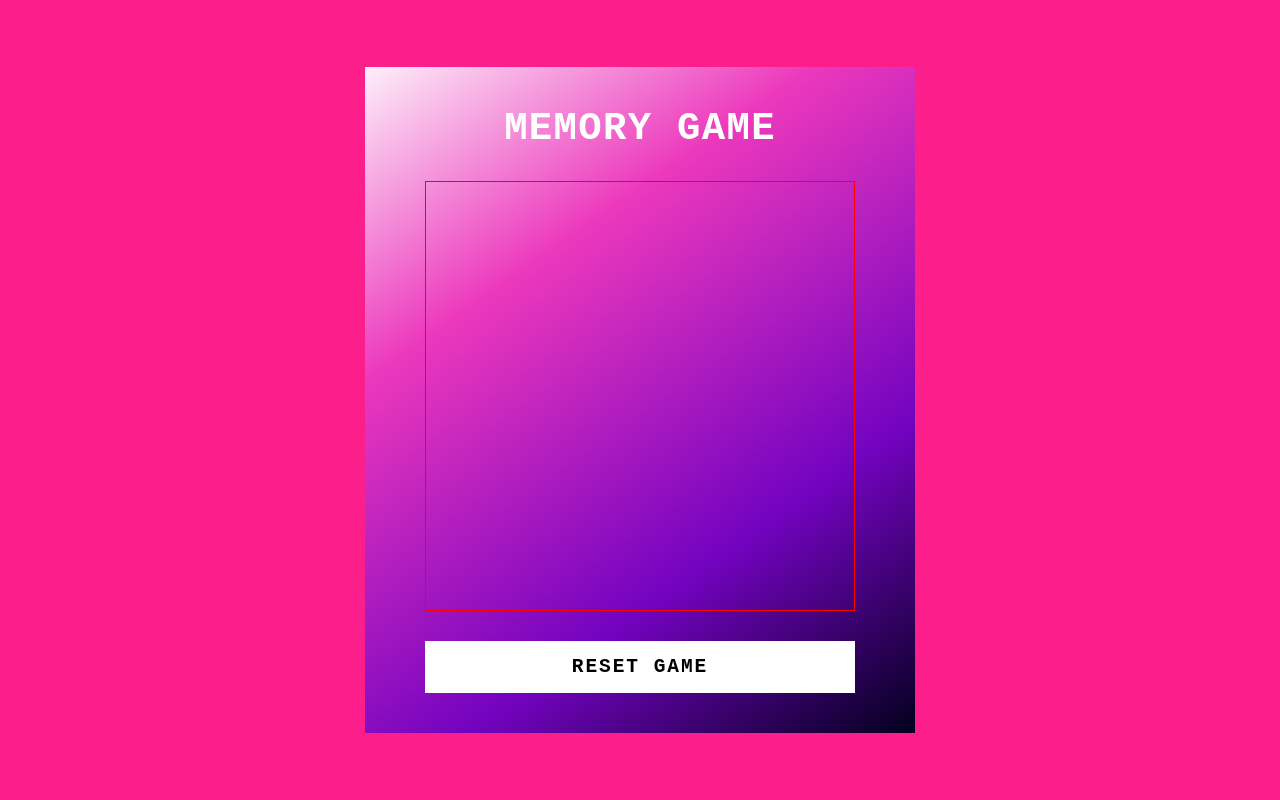
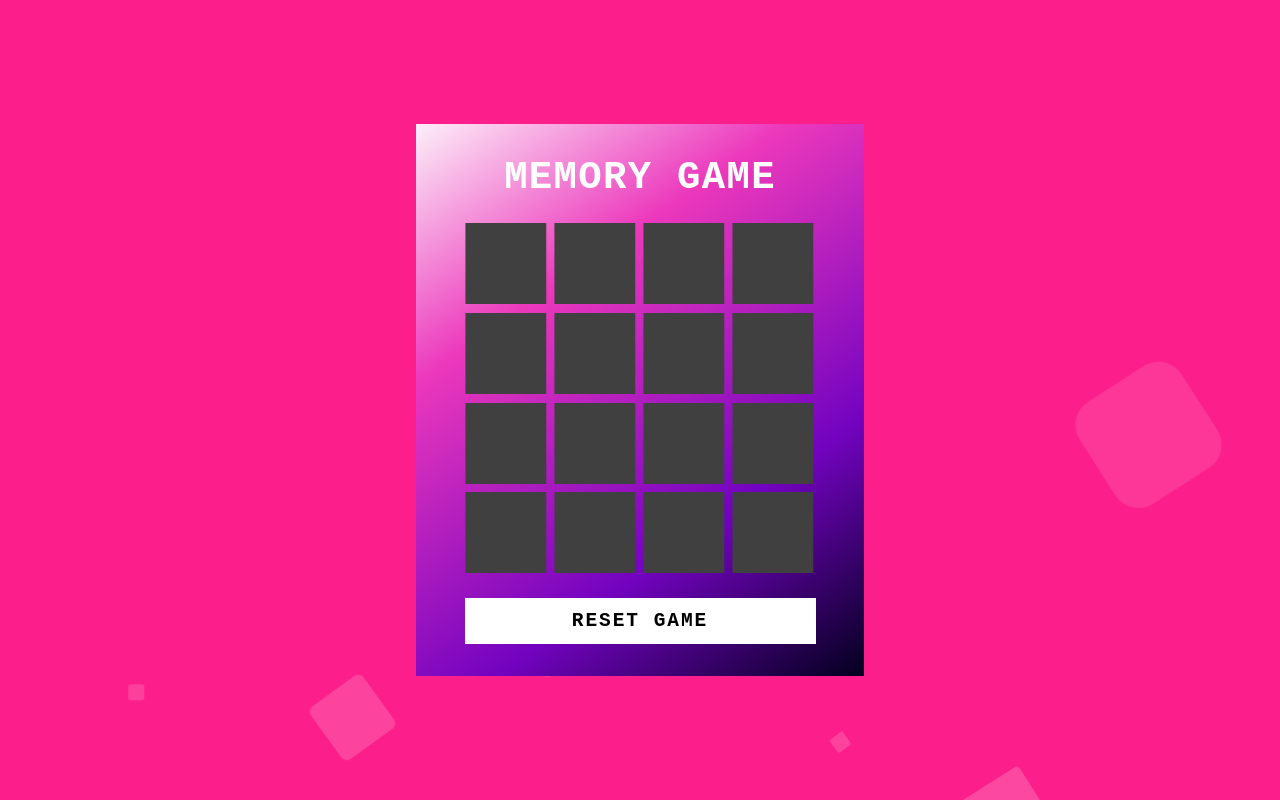
Before and after one commit to CleytonFerreira/memory-game, a plain HTML site: page index.html in a window 1280 px wide. Drawn offline with Linux system fonts and the light colour scheme.

Commit message:
Lógica do projeto

```diff
--- a/index.html
+++ b/index.html
@@ -6,10 +6,23 @@
     <meta name="viewport" content="width=device-width, initial-scale=1.0">
     <link rel="stylesheet" href="./src/styles/reset.css">
     <link rel="stylesheet" href="./src/styles/main.css">
+    <link rel="stylesheet" href="./src/styles/bg.css">
     <title>Memory Game</title>
 </head>
 
 <body>
+    <ul class="bubbles">
+        <li></li>
+        <li></li>
+        <li></li>
+        <li></li>
+        <li></li>
+        <li></li>
+        <li></li>
+        <li></li>
+        <li></li>
+        <li></li>
+    </ul>
     <div class="container">
         <h2>Memory Game</h2>
         <div class="game"></div>
--- a/src/scripts/engine.js
+++ b/src/scripts/engine.js
@@ -0,0 +1,57 @@
+const emojis = [
+    '😺',
+    '😺',
+    '🦊',
+    '🦊',
+    '🦒',
+    '🦒',
+    '🦓',
+    '🦓',
+    '🐷',
+    '🐷',
+    '🦝',
+    '🦝',
+    '🐰',
+    '🐰',
+    '🐵',
+    '🐵'
+];
+
+let openCards = [];
+
+let shuffleEmojis = emojis.sort(() => (Math.random() > 0.5 ? 2 : -1));
+
+for (let i = 0; i < emojis.length; i++) {
+    let box = document.createElement('div');
+    box.className = 'item';
+    box.innerHTML = shuffleEmojis[i];
+    box.onclick = handleClick;
+    document.querySelector('.game').appendChild(box);
+}
+
+function handleClick() {
+    if (openCards.length < 2) {
+        this.classList.add('boxOpen');
+        openCards.push(this);
+    }
+
+    if (openCards.length == 2) {
+        setTimeout(checkMatch, 500);
+    }
+}
+
+function checkMatch() {
+    if (openCards[0].innerHTML === openCards[1].innerHTML) {
+        openCards[0].classList.add('boxMatch');
+        openCards[1].classList.add('boxMatch');
+    } else {
+        openCards[0].classList.remove('boxOpen');
+        openCards[1].classList.remove('boxOpen');
+    }
+
+    openCards = [];
+
+    if (document.querySelectorAll('.boxMatch').length === emojis.length) {
+        alert('Você venceu! 😎');
+    }
+}
--- /dev/null
+++ b/src/styles/bg.css
@@ -0,0 +1,109 @@
+.bubbles {
+    position: fixed;
+    top: 0;
+    left: 0;
+    width: 100%;
+    height: 100%;
+    overflow: hidden;
+}
+
+.bubbles li {
+    position: absolute;
+    list-style-type: none;
+    display: block;
+    width: 1.25rem;
+    height: 1.25rem;
+    background: rgba(255, 255, 255, .2);
+    animation: animate 25s linear infinite;
+    bottom: -150px;
+}
+
+.bubbles li:nth-child(1) {
+    left: 25%;
+    width: 5rem;
+    height: 5rem;
+    animation-delay: 0s;
+}
+
+.bubbles li:nth-child(2) {
+    left: 10%;
+    width: 1.25rem;
+    height: 1.25rem;
+    animation-delay: 2s;
+    animation-duration: 12s;
+}
+
+.bubbles li:nth-child(3) {
+    left: 75%;
+    width: 1.25rem;
+    height: 1.25rem;
+    animation-delay: 4s;
+}
+
+.bubbles li:nth-child(4) {
+    left: 40%;
+    width: 3.75rem;
+    height: 3.75rem;
+    animation-delay: 0s;
+    animation-duration: 18s;
+}
+
+.bubbles li:nth-child(5) {
+    left: 65%;
+    width: 1.25rem;
+    height: 1.25rem;
+    animation-delay: 0s;
+}
+
+.bubbles li:nth-child(6) {
+    left: 75%;
+    width: 6.8rem;
+    height: 6.8rem;
+    animation-delay: 3s;
+}
+
+.bubbles li:nth-child(7) {
+    left: 35%;
+    width: 9.3rem;
+    height: 9.3rem;
+    animation-delay: 7s;
+}
+
+.bubbles li:nth-child(8) {
+    left: 50%;
+    width: 1.56rem;
+    height: 1.56rem;
+    animation-delay: 15s;
+    animation-duration: 45s;
+}
+
+.bubbles li:nth-child(9) {
+    left: 20%;
+    width: 0.93rem;
+    height: 0.93rem;
+    animation-delay: 2s;
+    animation-duration: 35s;
+
+}
+
+.bubbles li:nth-child(10) {
+    left: 85%;
+    width: 9.3rem;
+    height: 9.3rem;
+    animation-delay: 0s;
+    animation-duration: 11s;
+}
+
+@keyframes animate {
+    0% {
+        transform: translateY(0) rotate(0deg);
+        opacity: 1;
+        border-radius: 0;
+    }
+
+    100% {
+        transform: translateY(-1000px) rotate(720deg);
+        opacity: 0;
+        border-radius: 50%;
+    }
+}
--- a/src/styles/main.css
+++ b/src/styles/main.css
@@ -12,9 +12,9 @@ body {
     flex-direction: column;
     justify-content: center;
     align-items: center;
-    gap: 30px;
+    gap: 1.8rem;
     background: linear-gradient(325deg, #03001e 0%, #7303c0 30%, #ec38bc 70%, #fdeff9 100%);
-    padding: 40px 60px;
+    padding: 2.5rem 3.75rem;
 }
 
 h2 {
@@ -26,7 +26,7 @@ h2 {
 
 .reset {
     width: 100%;
-    padding: 15px 20px;
+    padding: 0.93rem 1.25rem;
     color: #000;
     background-color: #fff;
     border: none;
@@ -45,10 +45,9 @@ h2 {
 .game {
     display: flex;
     flex-wrap: wrap;
-    gap: 10px;
-    width: 430px;
-    height: 430px;
-    border: 1px solid red;
+    gap: 0.6rem;
+    width: 27rem;
+    height: 27rem;
     transform-style: preserve-3d;
     perspective: 500px;
 }
@@ -58,7 +57,29 @@ h2 {
     justify-content: center;
     align-items: center;
     position: relative;
-    width: 100px;
-    height: 100px;
+    width: 6.25rem;
+    height: 6.25rem;
     background-color: #fff;
+    font-size: 3em;
+    transform: rotateY(180deg);
+    transition: 0.25s;
 }
+
+.item::after {
+    content: '';
+    position: absolute;
+    inset: 0;
+    background: #404040;
+    transition: 0.25s;
+    transform: rotateY(0deg);
+    backface-visibility: hidden;
+}
+
+.item.boxOpen {
+    transform: rotateY(0);
+}
+
+.boxOpen::after,
+.boxMatch::after {
+    transform: rotateY(180deg);
+}
```
Also changed, not shown: src/share-img.png (added), 1 other file.
